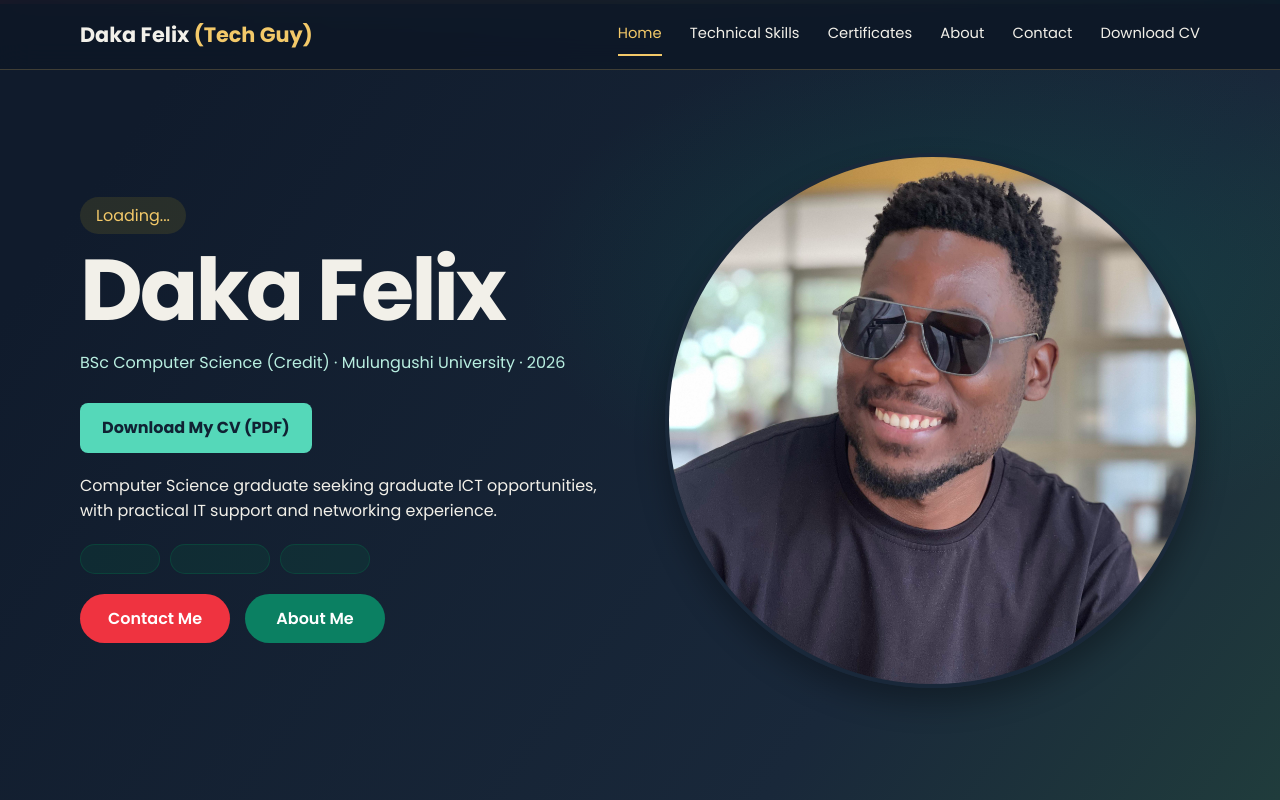
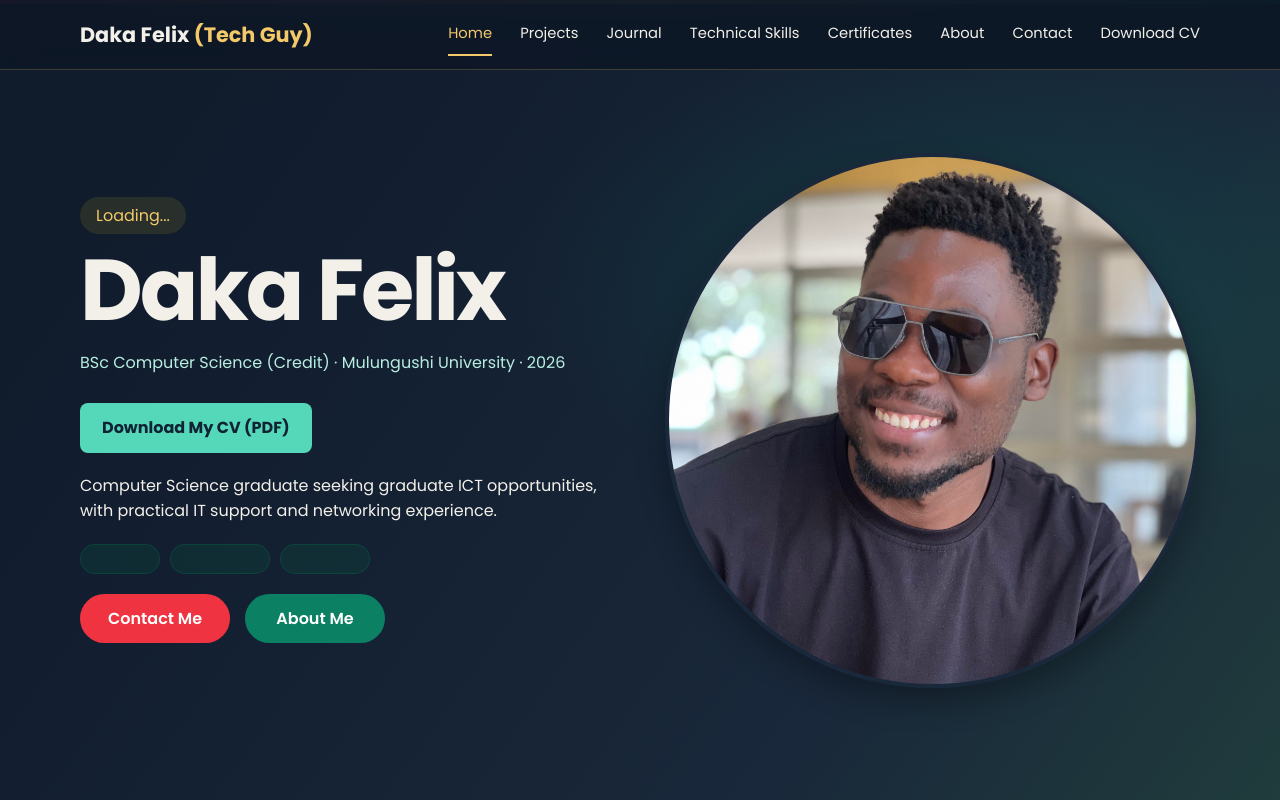
Before and after one commit to Feligo1/daka-felix-portfolio, a plain HTML site: page index.html in a window 1280 px wide. Shown: the top 800 px of the page. Drawn offline with Linux system fonts and the light colour scheme; a script that the page names is missing.

Commit message:
Add Projects and Technical Journal navigation on index.html

```diff
--- a/index.html
+++ b/index.html
@@ -549,6 +549,8 @@
             </a>
             <nav class="primary-nav" aria-label="Main navigation">
                 <a href="index.html" class="active">Home</a>
+                <a href="projects.html">Projects</a>
+                <a href="journal.html">Journal</a>
                 <a href="expertise.html">Technical Skills</a>
                 <a href="certificates.html">Certificates</a>
                 <a href="about.html">About</a>
@@ -561,6 +563,8 @@
                     <span>Menu</span>
                 </button>
                 <div class="menu-content" id="menuContent">
+                    <a href="projects.html"><i class="fas fa-folder-open"></i> Projects</a>
+                    <a href="journal.html"><i class="fas fa-book-open"></i> Journal</a>
                     <a href="assets/documents/Felix_Daka_CV.pdf" download="Felix_Daka_CV.pdf"><i class="fas fa-file-pdf"></i> Download CV</a>
                     <a href="index.html" class="active"><i class="fas fa-home"></i> Home</a>
                     <a href="expertise.html"><i class="fas fa-cogs"></i> Technical Skills</a>
```
